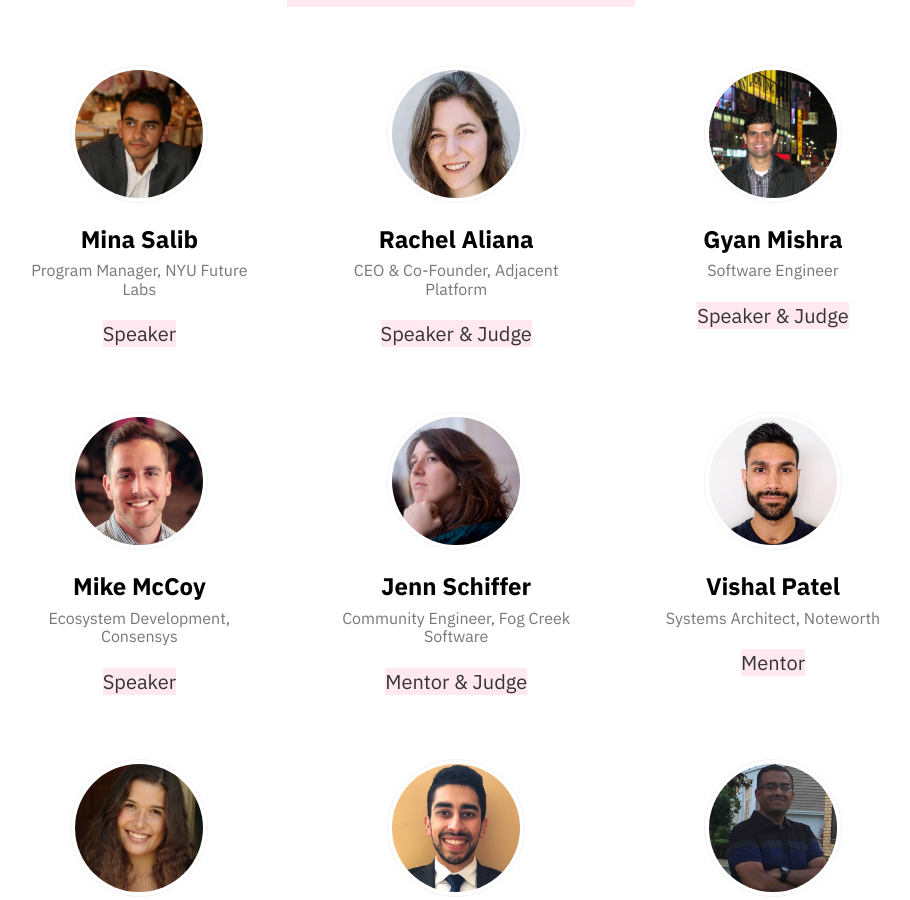
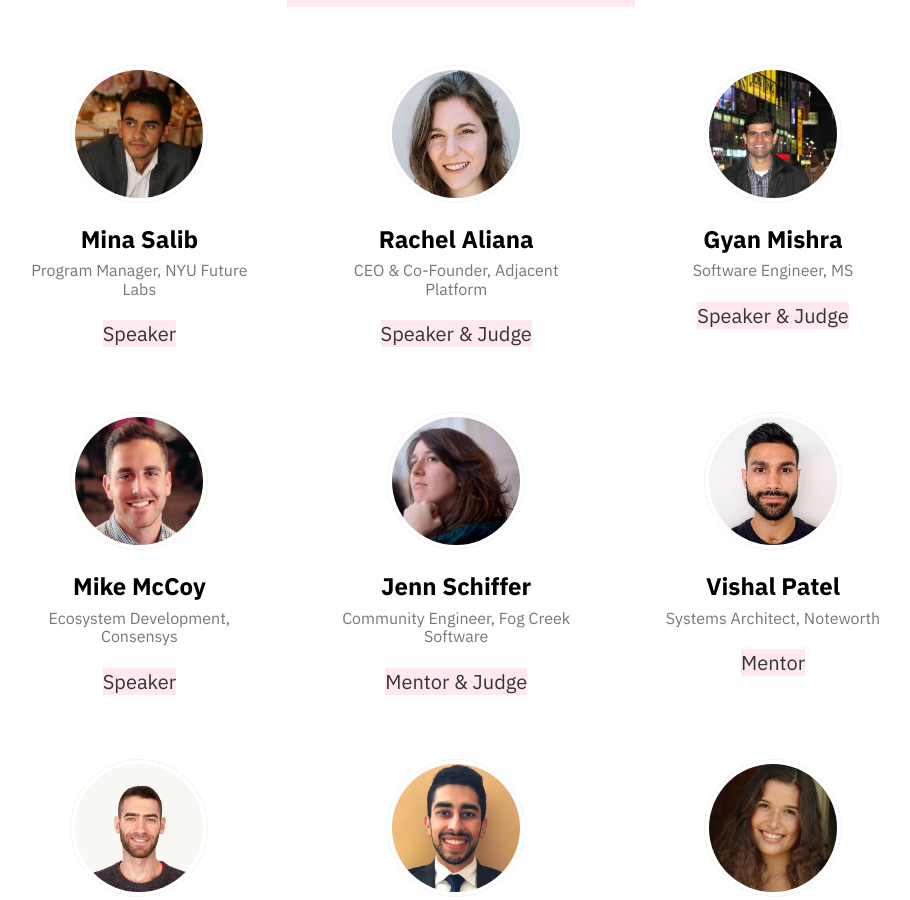
Before and after one commit to spphacks/2018.makespp.com, a Jekyll site: the page built from index.html, in a window 1280 px wide and 900 px high, scrolled down 2916 px. Shown: the whole window, without its empty margins (179-1089 px from the left). Built offline with Jekyll 4.4.1, drawn with Linux system fonts in a browser that asks for light colours; nearby versions of some CDN libraries; comment, search, counter and statistics services are not loaded; some of the changed text lies outside the part shown.

Commit message:
positions  gava

```diff
--- a/index.html
+++ b/index.html
@@ -174,7 +174,7 @@
 
       <img src="/img/gyan.jpg" class="br-100 h4 w4 dib ba b--black-05 pa1">
       <h1 class="f3 mb2 black">Gyan Mishra</h1>
-      <h2 class="f5 fw4 gray mt0">Software Engineer</h2>
+      <h2 class="f5 fw4 gray mt0">Software Engineer, MS</h2>
       <label class="special-bottom-small f4 p0 m0"> Speaker & Judge </label>
     </a>
     </div>
@@ -234,20 +234,23 @@
 </div>
   <div class="cf">
 
-
     <div class="fl w-33-ns w-100 ">
     <article class="dib mw6 center bg-white pa3 pa4-ns ">
       <div class="tc dib">
-        <a href="https://www.linkedin.com/in/natalia-dorogi/">
-        <img src="/img/natalia.jpg" class="br-100 h4 w4 dib ba b--black-05 pa1">
-        <h1 class="f3 mb2 black">Natalia Dorogi</h1>
-        <h2 class="f5 fw4 gray mt0">Verture Partner, Contrary Capital @ Columbia University </h2>
+        <a href="https://www.linkedin.com/in/gevaz/">
+        <img src="/img/gava.jpg" class="br-100 h4 w4 dib ba b--black-05 pa1">
+        <h1 class="f3 mb2 black">Gava Zeichner</h1>
+        <h2 class="f5 fw4 gray mt0">iOS Software Engineer, Noteworth</h2>
         <label class="special-bottom-small f4 p0 m0"> Mentor </label>
 
       </a>
       </div>
     </article>
     </div>
+
+
+
+
 
 
   <div class="fl w-33-ns w-100 ">
@@ -269,10 +272,10 @@
   <div class="fl w-33-ns w-100 ">
   <article class="dib mw6 center bg-white pa3 pa4-ns ">
     <div class="tc dib">
-      <a href="https://www.linkedin.com/in/prashumehta/">
-      <img src="/img/prashant.jpg" class="br-100 h4 w4 dib ba b--black-05 pa1">
-      <h1 class="f3 mb2 black">Prashant Mehta</h1>
-      <h2 class="f5 fw4 gray mt0">Software Engineer, GrubHub</h2>
+      <a href="https://www.linkedin.com/in/natalia-dorogi/">
+      <img src="/img/natalia.jpg" class="br-100 h4 w4 dib ba b--black-05 pa1">
+      <h1 class="f3 mb2 black">Natalia Dorogi</h1>
+      <h2 class="f5 fw4 gray mt0">Verture Partner, Contrary Capital @ Columbia University </h2>
       <label class="special-bottom-small f4 p0 m0"> Mentor </label>
 
     </a>
@@ -280,9 +283,29 @@
   </article>
   </div>
 
+
+
 </div>
 
 <div class="cf">
+
+
+
+    <div class="fl w-33-ns w-100 ">
+    <article class="dib mw6 center bg-white pa3 pa4-ns ">
+      <div class="tc dib">
+        <a href="https://www.linkedin.com/in/prashumehta/">
+        <img src="/img/prashant.jpg" class="br-100 h4 w4 dib ba b--black-05 pa1">
+        <h1 class="f3 mb2 black">Prashant Mehta</h1>
+        <h2 class="f5 fw4 gray mt0">Software Engineer, GrubHub</h2>
+        <label class="special-bottom-small f4 p0 m0"> Mentor </label>
+
+      </a>
+      </div>
+    </article>
+    </div>
+
+
 
   <div class="fl w-33-ns w-100 ">
   <article class="dib mw6 center bg-white pa3 pa4-ns ">
@@ -336,6 +359,8 @@
       <div class="tc dib">
         <img src="/avatars/nathan.jpg" class="br-100 h4 w4 dib ba b--black-05 pa2">
         <h1 class="f3 mb2 black">Nathan Blumenfeld</h1>
+        <label class="special-bottom-small f4 p0 m0"> Financials </label>
+
       </div>
     </article>
     </div>
@@ -345,6 +370,8 @@
       <div class="tc dib">
         <img src="/avatars/owen.jpeg" class="br-100 h4 w4 dib ba b--black-05 pa2">
         <h1 class="f3 mb2 black">Owen Kealey</h1>
+        <label class="special-bottom-small f4 p0 m0"> Outreach </label>
+
       </div>
     </article></a>
   </div>
@@ -354,6 +381,8 @@
       <div class="tc dib">
         <img src="/avatars/thomas.png" class="br-100 h4 w4 dib ba b--black-05 pa2">
         <h1 class="f3 mb2 black">Thomas Narramore</h1>
+        <label class="special-bottom-small f4 p0 m0"> Outreach </label>
+
       </div>
     </article></a>
   </div>
@@ -363,6 +392,8 @@
       <div class="tc dib">
         <img src="/avatars/shash.jpg" class="br-100 h4 w4 dib ba b--black-05 pa2">
         <h1 class="f3 mb2 black">Shashwat Punjani</h1>
+        <label class="special-bottom-small f4 p0 m0"> Operations </label>
+
       </div>
     </article>
     </div>
@@ -372,6 +403,8 @@
       <div class="tc dib">
         <img src="/avatars/samay.jpg" class="br-100 h4 w4 dib ba b--black-05 pa2">
         <h1 class="f3 mb2 black">Samay Shamdasani</h1>
+        <label class="special-bottom-small f4 p0 m0"> Lead </label>
+
       </div>
     </article></a>
     </div>
```
Also changed, not shown: img/gava.jpg (added), 3 other files.
